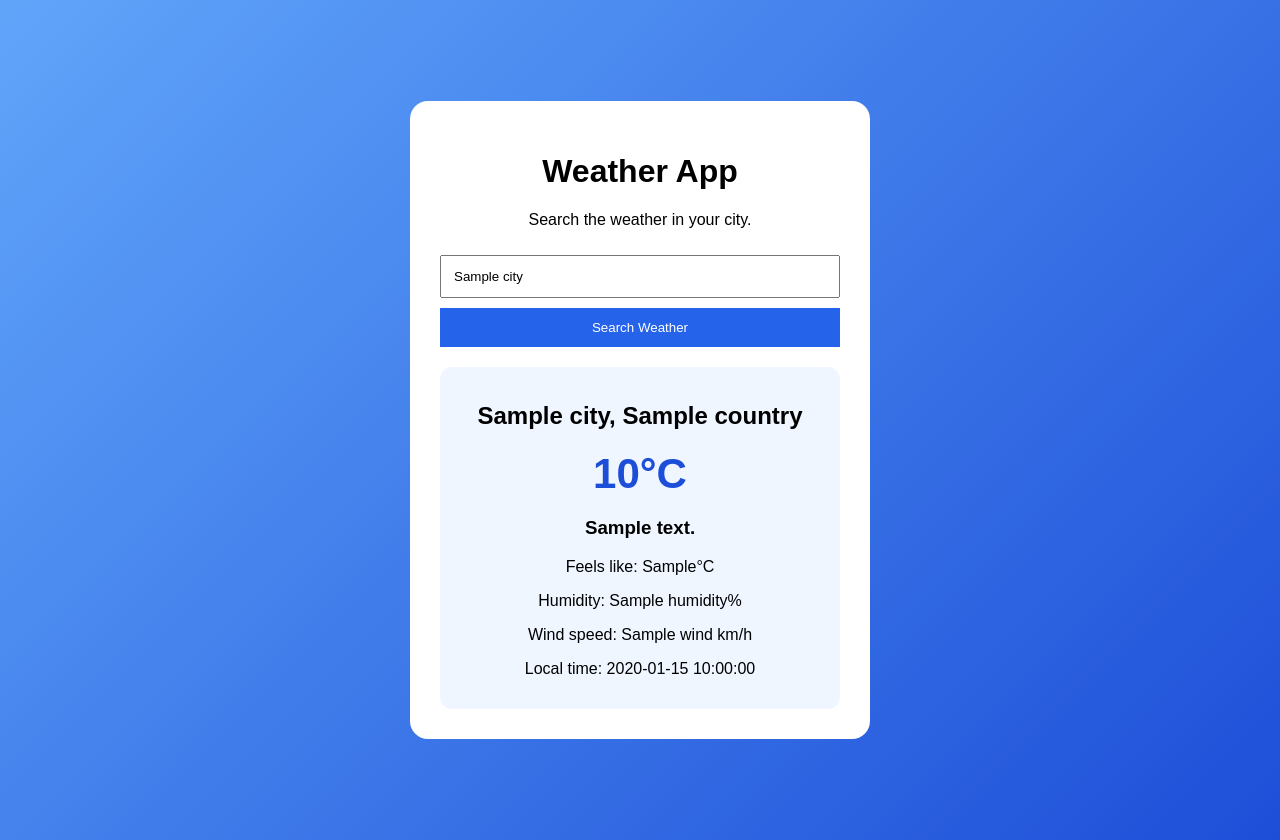
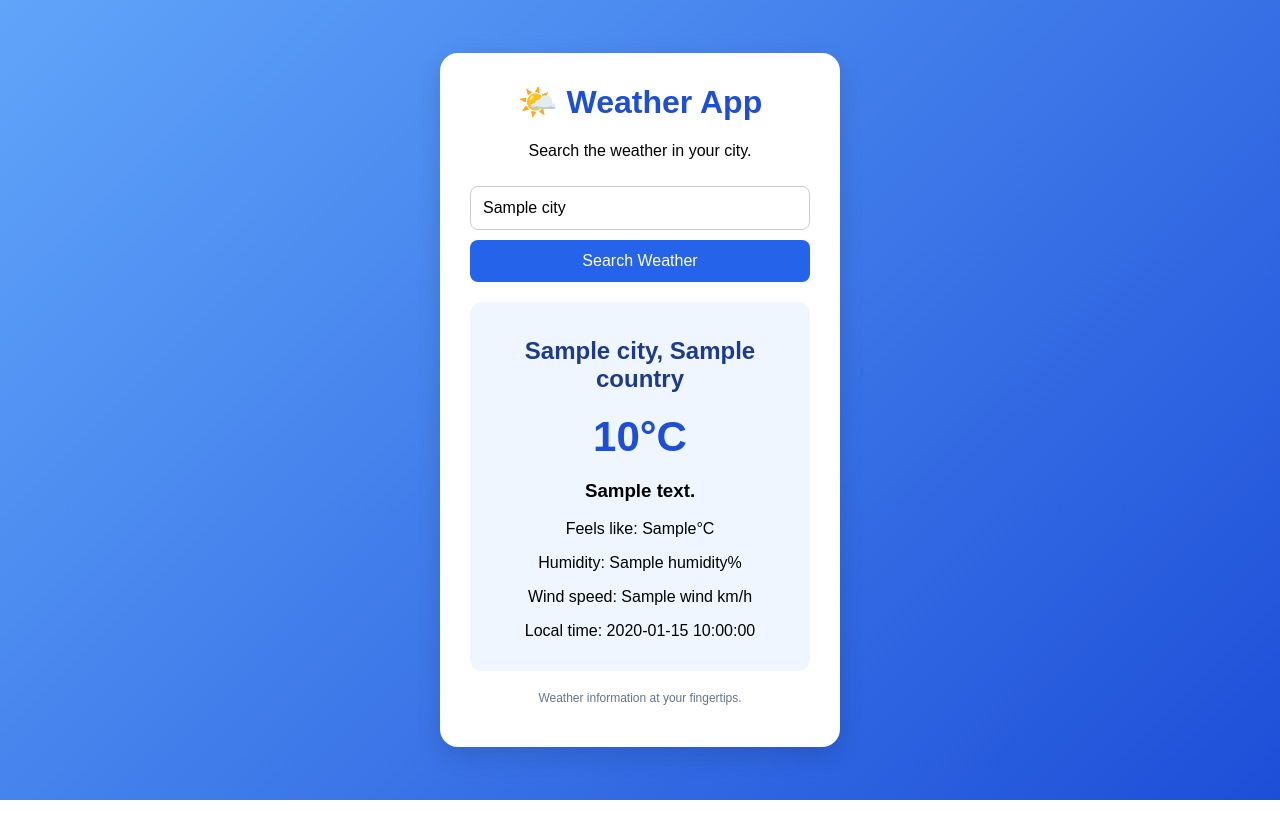
Before and after one commit to 202280080-bot/weather-api, a Flask app: template templates/index.html in a window 1280 px wide. After the commit the page ends 800 px from the top, so only its background shows below. Run offline with Flask 3, Linux system fonts and the light colour scheme; the template is opened without the code that fills it: most values are stand-ins (such as "Sample title", 1, 10 or a date in 2020).

Commit message:
Update Weather PWA setup

```diff
--- a/app.py
+++ b/app.py
@@ -1,8 +1,16 @@
 
-from flask import Flask, render_template, request
+from flask import Flask, render_template, request, send_from_directory
 import requests
 
 app = Flask(__name__)
+
+@app.route("/service-worker.js")
+def service_worker():
+    return send_from_directory(
+        app.static_folder,
+        "service-worker.js",
+        mimetype="application/javascript"
+    )
 
 GEOCODING_URL = "https://geocoding-api.open-meteo.com/v1/search"
 WEATHER_URL = "https://api.open-meteo.com/v1/forecast"
--- a/templates/index.html
+++ b/templates/index.html
@@ -3,8 +3,22 @@
 <head>
     <meta charset="UTF-8">
     <meta name="viewport" content="width=device-width, initial-scale=1.0">
+
     <title>Weather App</title>
+    <meta name="description" content="Check the current weather in your city.">
+
+    <!-- PWA Settings -->
+    <link rel="manifest" href="{{ url_for('static', filename='manifest.json') }}">
+    <link rel="icon" href="{{ url_for('static', filename='weather-icon.svg') }}" type="image/svg+xml">
+    <meta name="theme-color" content="#2563eb">
+    <meta name="mobile-web-app-capable" content="yes">
+    <meta name="apple-mobile-web-app-capable" content="yes">
+
     <style>
+        * {
+            box-sizing: border-box;
+        }
+
         body {
             font-family: Arial, sans-serif;
             background: linear-gradient(135deg, #60a5fa, #1d4ed8);
@@ -15,6 +29,7 @@
             margin: 0;
             padding: 20px;
         }
+
         .card {
             background: white;
             padding: 30px;
@@ -22,41 +37,90 @@
             width: 100%;
             max-width: 400px;
             text-align: center;
+            box-shadow: 0 8px 25px #0002;
         }
-        input, button {
+
+        h1 {
+            color: #1d4ed8;
+            margin-top: 0;
+        }
+
+        input,
+        button {
             width: 100%;
             padding: 12px;
             margin-top: 10px;
-            box-sizing: border-box;
+            border-radius: 8px;
+            font-size: 16px;
         }
+
+        input {
+            border: 1px solid #ccc;
+            outline: none;
+        }
+
+        input:focus {
+            border-color: #2563eb;
+        }
+
         button {
             background: #2563eb;
             color: white;
-            border: 0;
+            border: none;
             cursor: pointer;
+            transition: background 0.2s;
         }
+
+        button:hover {
+            background: #1d4ed8;
+        }
+
         .result {
             margin-top: 20px;
             padding: 15px;
             background: #eff6ff;
             border-radius: 12px;
+            overflow-wrap: anywhere;
         }
+
         .temperature {
             font-size: 42px;
             font-weight: bold;
             color: #1d4ed8;
+            margin: 10px 0;
         }
-        .error { color: #b91c1c; }
+
+        .result h2 {
+            color: #1e3a8a;
+        }
+
+        .error {
+            color: #b91c1c;
+            margin-top: 15px;
+        }
+
+        .footer {
+            color: #64748b;
+            font-size: 12px;
+            margin-top: 20px;
+        }
     </style>
 </head>
+
 <body>
     <main class="card">
-        <h1>Weather App</h1>
+        <h1>🌤️ Weather App</h1>
         <p>Search the weather in your city.</p>
+
         <form method="POST">
-            <input type="text" name="city"
-                   placeholder="Enter city, e.g. Manila"
-                   value="{{ city }}" required>
+            <input
+                type="text"
+                name="city"
+                placeholder="Enter city, e.g. Manila"
+                value="{{ city }}"
+                aria-label="City name"
+                required
+            >
             <button type="submit">Search Weather</button>
         </form>
 
@@ -67,14 +131,46 @@
         {% if weather %}
             <section class="result">
                 <h2>{{ weather.city }}, {{ weather.country }}</h2>
-                <div class="temperature">{{ weather.temperature }}°C</div>
+
+                <div class="temperature">
+                    {{ weather.temperature }}°C
+                </div>
+
                 <h3>{{ weather.description }}</h3>
+
                 <p>Feels like: {{ weather.feels_like }}°C</p>
                 <p>Humidity: {{ weather.humidity }}%</p>
                 <p>Wind speed: {{ weather.wind }} km/h</p>
                 <p>Local time: {{ weather.time }}</p>
             </section>
         {% endif %}
+
+        <p class="footer">Weather information at your fingertips.</p>
     </main>
+
+    <!-- Register the PWA Service Worker -->
+    <script>
+        if ("serviceWorker" in navigator) {
+            window.addEventListener("load", async () => {
+                try {
+                    const registration =
+                        await navigator.serviceWorker.register(
+                            "/service-worker.js",
+                            { scope: "/" }
+                        );
+
+                    console.log(
+                        "Service Worker registered:",
+                        registration.scope
+                    );
+                } catch (error) {
+                    console.error(
+                        "Service Worker registration failed:",
+                        error
+                    );
+                }
+            });
+        }
+    </script>
 </body>
 </html>
```
Also changed, not shown: static/service-worker.js (added, +61 -0 lines), static/icons/weather-192.png (added), static/icons/weather-512.png (added), static/manifest.json (added), static/weather-icon.svg (added).
